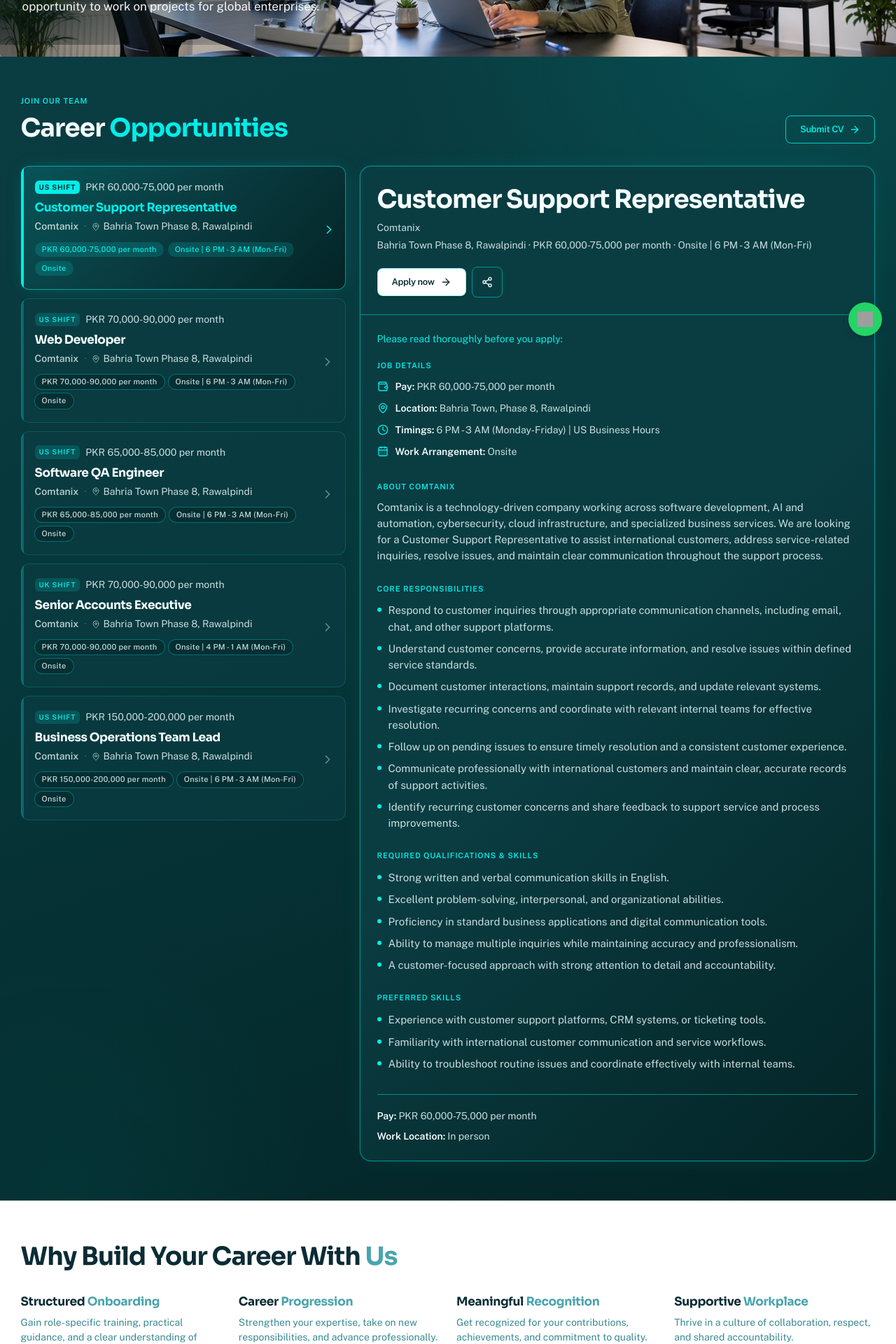
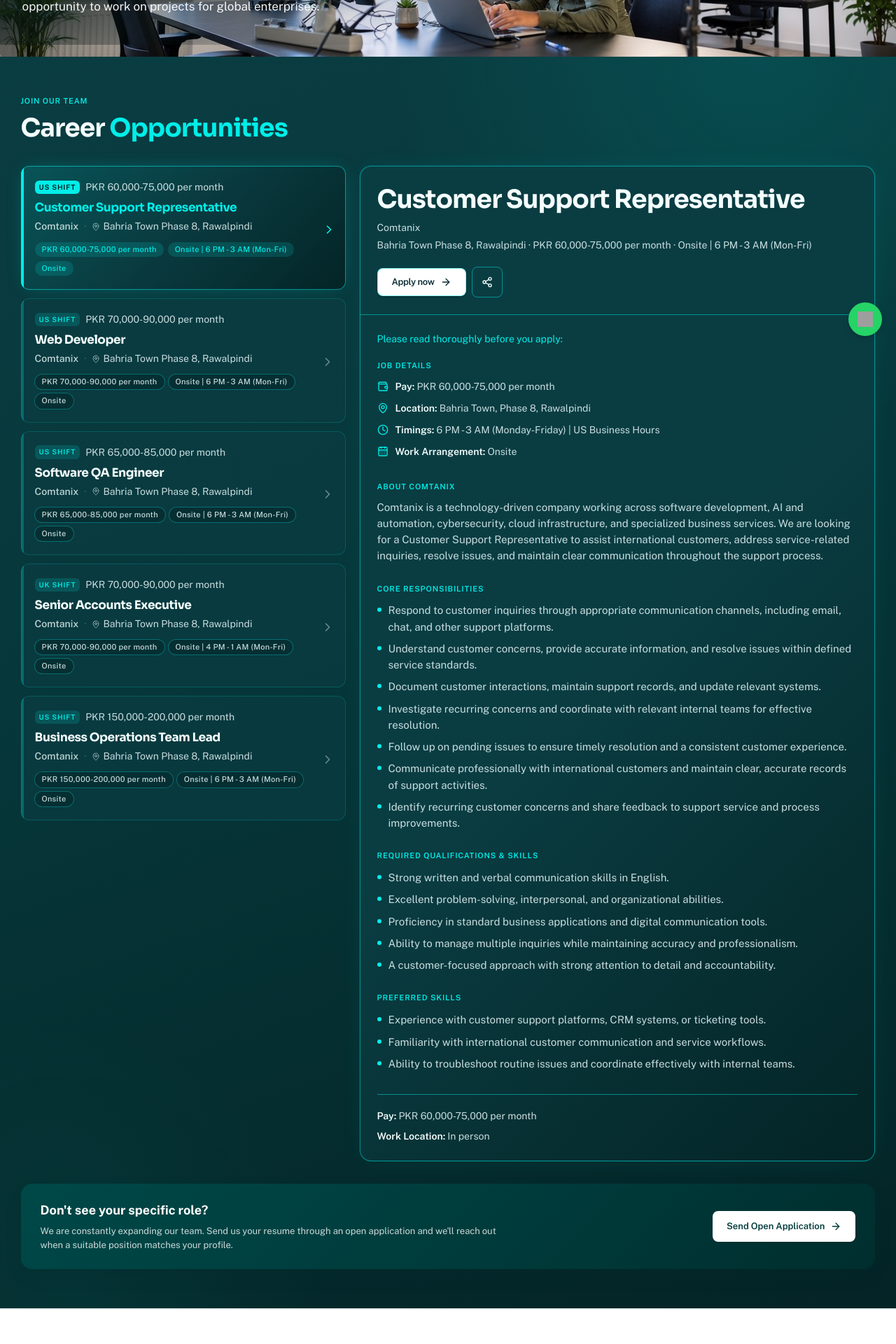
Before and after one commit to adnanhayat531/comtanixcareers, a Next.js app: page /careers in a window 1280 px wide. Shown: the part 300-2220 px from the top of the page at 70% size. Built offline with nearby package versions, Linux system fonts and the light colour scheme; no server answers; grey boxes are pictures that could not be loaded.

Commit message:
Refactor ApplyPage and SubmitCvPage components to enhance structure and readability; introduce ApplyPageHeading component for dynamic role display and improve user guidance in application process.

```diff
--- a/src/app/apply/page.tsx
+++ b/src/app/apply/page.tsx
@@ -1,9 +1,7 @@
 import type { Metadata } from "next";
 import { Suspense } from "react";
-import { ArrowRight } from "lucide-react";
 import { ApplyForm } from "@/components/apply/ApplyForm";
-import { Button } from "@/components/ui/Button";
-import { PageHero } from "@/components/ui/PageHero";
+import { ApplyPageHeading } from "@/components/apply/ApplyPageHeading";
 import { Container, Section } from "@/components/ui/Section";
 
 export const metadata: Metadata = {
@@ -14,47 +12,22 @@ export const metadata: Metadata = {
 
 export default function ApplyPage() {
   return (
-    <>
-      <PageHero
-        eyebrow="Current openings"
-        title="Apply for an open role."
-        description="Choose a listed opening, confirm the job facts, and send your application. Looking for later roles? Use Submit CV for the talent pool."
-        image="/careers-collab.jpg"
-        imageAlt="Apply to a current Comtanix opening"
-        imageFit="cover"
-        imagePosition="faces"
-        objectPosition="60% 42%"
-        className="page-hero-banner w-full !aspect-[1440/369] !h-auto !min-h-0 !max-h-none max-sm:!min-h-[15rem] max-sm:!aspect-auto max-sm:!h-[min(34vh,15rem)]"
-      >
-        <Button href="#application" variant="white">
-          Apply now <ArrowRight className="h-4 w-4" aria-hidden />
-        </Button>
-        <Button href="/careers#openings" variant="outlineLight">
-          View openings <ArrowRight className="h-4 w-4" aria-hidden />
-        </Button>
-      </PageHero>
-
     <Section
       id="application"
-        className="site-dark-section scroll-mt-24 md:scroll-mt-28"
+      className="site-dark-section scroll-mt-24 pt-10 md:scroll-mt-28 md:pt-12"
     >
       <Container>
         <div className="w-full min-w-0">
+          <Suspense
+            fallback={
               <div className="mb-5 max-w-3xl sm:mb-7">
-              <p className="type-eyebrow text-brand">Your details</p>
-              <h2 className="type-h2 mt-2 text-ink">Application form</h2>
-              <p className="type-body mt-2.5 text-muted">
-                Confirm the role basics, upload your CV, then review auto-filled
-                details before submitting. No matching role yet?{" "}
-                <a
-                  href="/submit-cv"
-                  className="font-semibold text-brand underline-offset-2 hover:underline"
+                <p className="type-eyebrow text-brand">Current openings</p>
+                <h1 className="type-h2 mt-2 text-ink">Apply for an open role.</h1>
+              </div>
+            }
           >
-                  Submit your CV
-                </a>{" "}
-                for future openings.
-              </p>
-            </div>
+            <ApplyPageHeading />
+          </Suspense>
 
           <div className="theme-light w-full rounded-[var(--radius-xl)] border border-line bg-white p-4 shadow-[0_0_0_1px_var(--glow),var(--shadow-soft)] sm:p-6 md:p-8 lg:p-10">
             <Suspense
@@ -70,6 +43,5 @@ export default function ApplyPage() {
         </div>
       </Container>
     </Section>
-    </>
   );
 }
--- a/src/app/careers/page.tsx
+++ b/src/app/careers/page.tsx
@@ -5,7 +5,6 @@ import { FacilitiesBenefits } from "@/components/careers/FacilitiesBenefits";
 import { HowWeHire } from "@/components/careers/HowWeHire";
 import { OpeningsList } from "@/components/careers/OpeningsList";
 import { BrandAccentText } from "@/components/ui/BrandAccentText";
-import { Button } from "@/components/ui/Button";
 import { PageHero } from "@/components/ui/PageHero";
 import { Container, Section, SectionHeading } from "@/components/ui/Section";
 
@@ -53,23 +52,12 @@ export default function CareersPage() {
         className="site-dark-section scroll-mt-24 md:scroll-mt-28"
       >
         <Container>
-          <div className="mb-6 flex flex-col gap-4 sm:mb-8 sm:flex-row sm:items-end sm:justify-between">
-            <div className="min-w-0">
-              <SectionHeading
-                compact
-                eyebrow="Join our team"
-                title="Career Opportunities"
-                className="mb-0"
-              />
-            </div>
-            <Button
-              href="/submit-cv"
-              variant="secondary"
-              className="shrink-0 self-start sm:self-auto"
-            >
-              Submit CV <ArrowRight className="h-4 w-4" aria-hidden />
-            </Button>
-          </div>
+          <SectionHeading
+            compact
+            eyebrow="Join our team"
+            title="Career Opportunities"
+            className="mb-6 sm:mb-8"
+          />
 
           <Suspense
             fallback={
@@ -78,6 +66,30 @@ export default function CareersPage() {
           >
             <OpeningsList />
           </Suspense>
+
+          <a
+            href="/submit-cv"
+            className="mt-6 flex flex-col gap-4 rounded-[var(--radius-xl)] px-5 py-5 shadow-[0_12px_32px_-18px_rgba(0,40,44,0.55)] transition hover:brightness-105 sm:mt-8 sm:flex-row sm:items-center sm:justify-between sm:gap-8 sm:px-7 sm:py-6"
+            style={{
+              background:
+                "linear-gradient(135deg, #004848 0%, #003B3B 55%, #002E2E 100%)",
+            }}
+          >
+            <div className="min-w-0 text-left">
+              <p className="text-[1.05rem] font-bold leading-snug text-white sm:text-lg">
+                Don&apos;t see your specific role?
+              </p>
+              <p className="mt-1.5 max-w-2xl text-[0.8125rem] leading-relaxed text-white/80 sm:text-sm">
+                We are constantly expanding our team. Send us your resume
+                through an open application and we&apos;ll reach out when a
+                suitable position matches your profile.
+              </p>
+            </div>
+            <span className="inline-flex h-11 shrink-0 items-center justify-center gap-2 self-start rounded-[var(--radius-md)] bg-white px-5 text-sm font-semibold text-[#003B3B] shadow-sm transition hover:bg-white/95 sm:self-auto">
+              Send Open Application
+              <ArrowRight className="h-4 w-4" aria-hidden />
+            </span>
+          </a>
         </Container>
       </Section>
 
--- a/src/app/submit-cv/page.tsx
+++ b/src/app/submit-cv/page.tsx
@@ -1,9 +1,6 @@
 import type { Metadata } from "next";
 import { Suspense } from "react";
-import { ArrowRight } from "lucide-react";
 import { ApplyForm } from "@/components/apply/ApplyForm";
-import { Button } from "@/components/ui/Button";
-import { PageHero } from "@/components/ui/PageHero";
 import { Container, Section } from "@/components/ui/Section";
 
 export const metadata: Metadata = {
@@ -14,38 +11,18 @@ export const metadata: Metadata = {
 
 export default function SubmitCvPage() {
   return (
-    <>
-      <PageHero
-        eyebrow="Future openings"
-        title="Submit your CV."
-        description="Share your profile for upcoming roles. We review every CV and reach out when there is a strong match."
-        image="/submit-cv/hero-v2.png"
-        imageAlt="Team presentation in a bright Comtanix office meeting room"
-        imageFit="cover"
-        imagePosition="faces"
-        objectPosition="60% 5%"
-        className="page-hero-banner w-full !aspect-[1440/369] !h-auto !min-h-0 !max-h-none max-sm:!min-h-[15rem] max-sm:!aspect-auto max-sm:!h-[min(34vh,15rem)]"
-      >
-        <Button href="#cv-form" variant="white">
-          Submit CV <ArrowRight className="h-4 w-4" aria-hidden />
-        </Button>
-        <Button href="/careers#openings" variant="outlineLight">
-          Current openings <ArrowRight className="h-4 w-4" aria-hidden />
-        </Button>
-      </PageHero>
-
     <Section
       id="cv-form"
-        className="site-dark-section scroll-mt-24 md:scroll-mt-28"
+      className="site-dark-section scroll-mt-24 pt-10 md:scroll-mt-28 md:pt-12"
     >
       <Container>
         <div className="w-full min-w-0">
           <div className="mb-6 max-w-3xl sm:mb-8">
-              <p className="type-eyebrow text-brand">Talent pool</p>
-              <h2 className="type-h2 mt-2 text-ink">CV submission</h2>
+            <p className="type-eyebrow text-brand">Future openings</p>
+            <h1 className="type-h2 mt-2 text-ink">Submit your CV.</h1>
             <p className="type-body mt-2.5 max-w-2xl text-muted">
-                Confirm the role basics, upload your CV, then review auto-filled
-                details (edit if needed). For a listed job,{" "}
+              Share your profile for upcoming roles. We review every CV and
+              reach out when there is a strong match. For a listed job,{" "}
               <a
                 href="/apply"
                 className="font-medium text-brand underline-offset-2 hover:underline"
@@ -70,6 +47,5 @@ export default function SubmitCvPage() {
         </div>
       </Container>
     </Section>
-    </>
   );
 }
--- /dev/null
+++ b/src/components/apply/ApplyPageHeading.tsx
@@ -0,0 +1,35 @@
+"use client";
+
+import { useSearchParams } from "next/navigation";
+
+export function ApplyPageHeading() {
+  const params = useSearchParams();
+  const role = (params.get("role") ?? "").trim();
+
+  return (
+    <div className="mb-5 max-w-3xl sm:mb-7">
+      <p className="type-eyebrow text-brand">Current openings</p>
+      {role ? (
+        <>
+          <p className="type-meta mt-2 text-muted">Applying for</p>
+          <h1 className="type-h2 mt-1 text-balance text-ink">{role}</h1>
+        </>
+      ) : (
+        <h1 className="type-h2 mt-2 text-ink">Apply for an open role.</h1>
+      )}
+      <p className="type-body mt-2.5 text-muted">
+        {role
+          ? "Confirm the job facts, upload your CV, and send your application."
+          : "Choose a listed opening, confirm the job facts, and send your application."}{" "}
+        Looking for later roles?{" "}
+        <a
+          href="/submit-cv"
+          className="font-semibold text-brand underline-offset-2 hover:underline"
+        >
+          Submit your CV
+        </a>{" "}
+        for the talent pool.
+      </p>
+    </div>
+  );
+}
```
Lines whose indentation alone changed are shown as unchanged.
